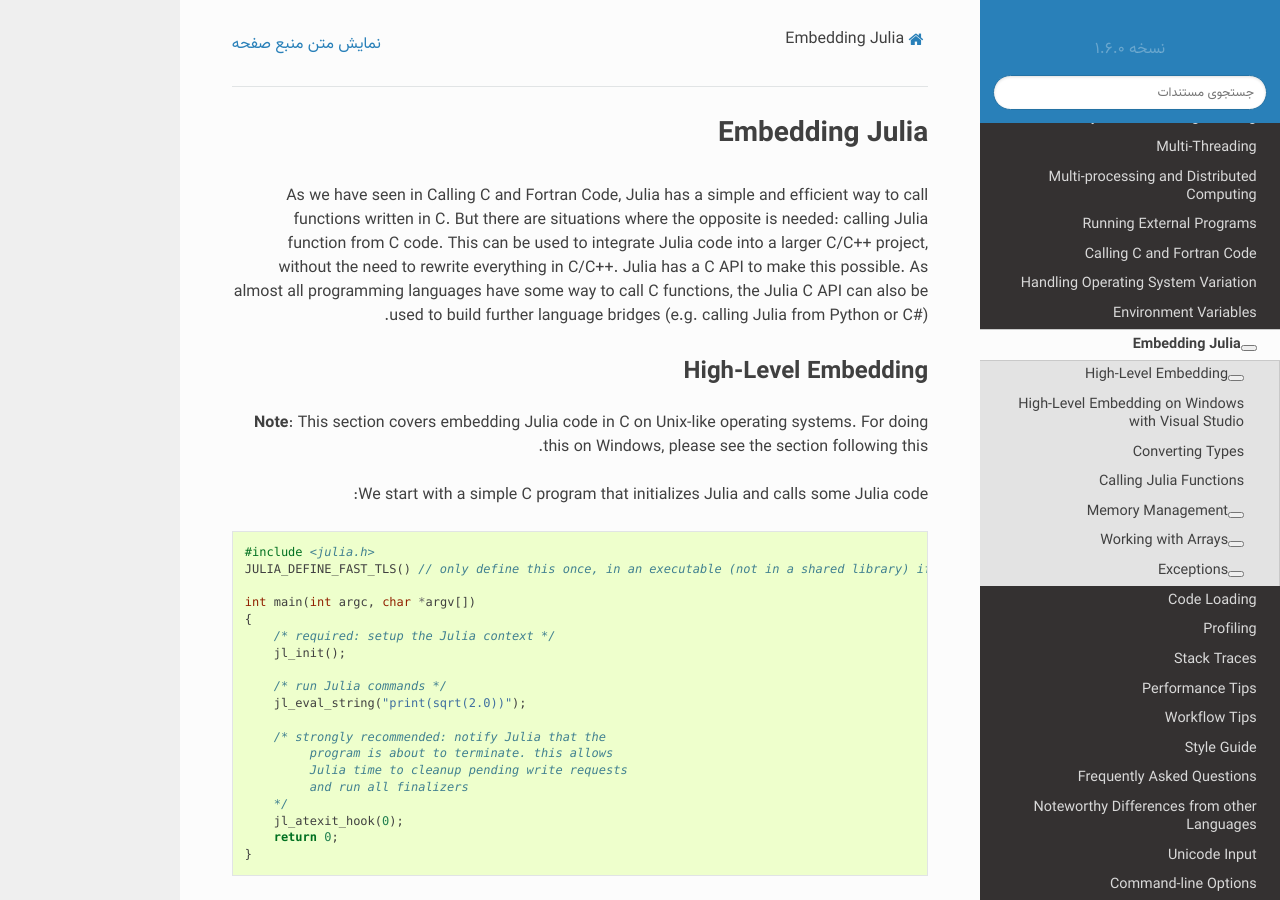
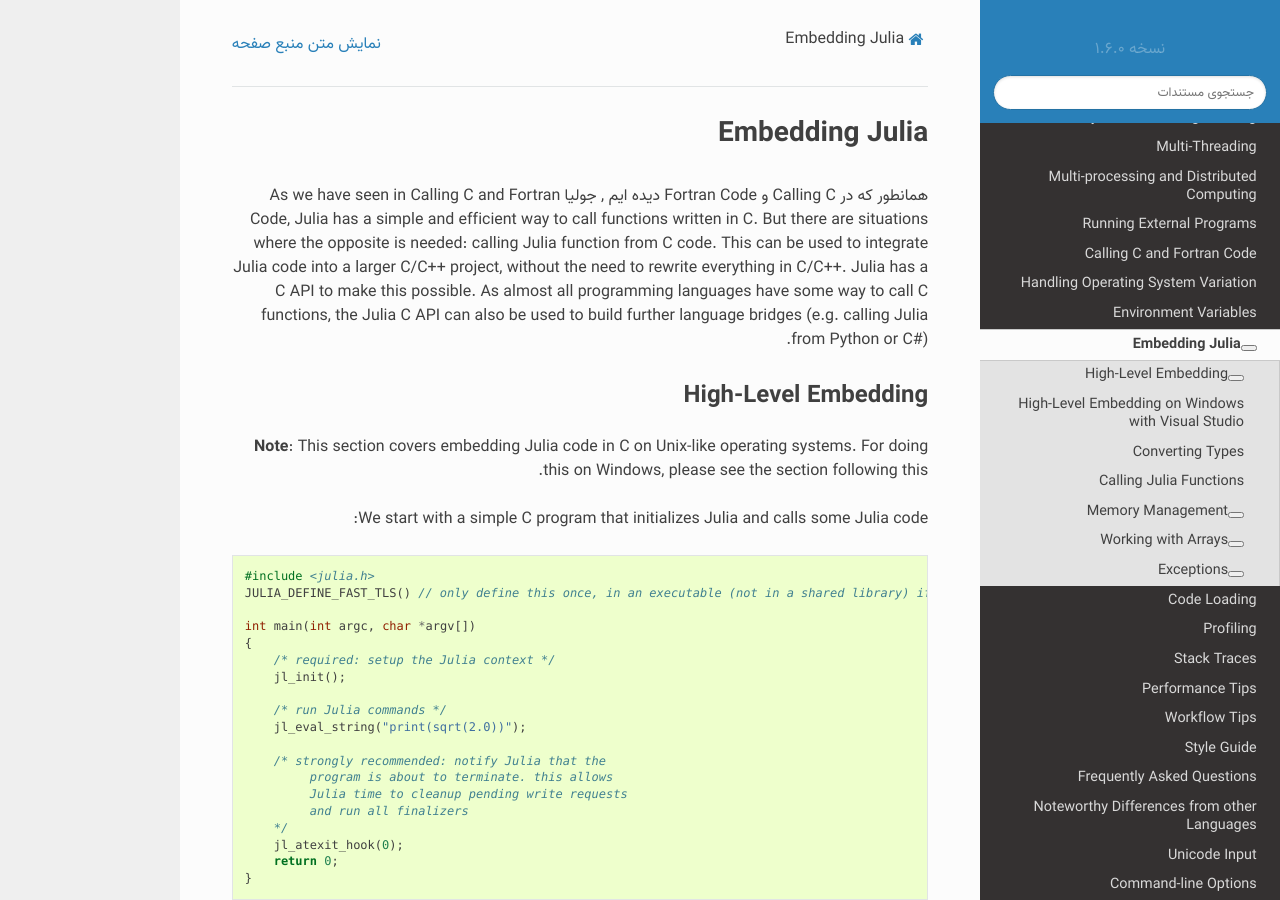
Before and after one commit to AppliedLinearAlgebra-Sharif/julia-docs, a Sphinx documentation site: the page built from docs/manual/embedding.md, in a window 1280 px wide and 900 px high. Built offline with Sphinx 7.4.7 and the Read the Docs theme 2.0.0, drawn with Linux system fonts in a browser that asks for light colours; pages that are not in the unit, such as notebooks, are missing from menus.

Commit message:
Update embedding.md

```diff
--- a/docs/manual/embedding.md
+++ b/docs/manual/embedding.md
@@ -1,5 +1,6 @@
 # Embedding Julia
 
+همانطور که در Calling C و Fortran Code دیده ایم , جولیا
 As we have seen in Calling C and Fortran Code, Julia has a simple and efficient way to
 call functions written in C. But there are situations where the opposite is needed: calling Julia
 function from C code. This can be used to integrate Julia code into a larger C/C++ project, without
```
